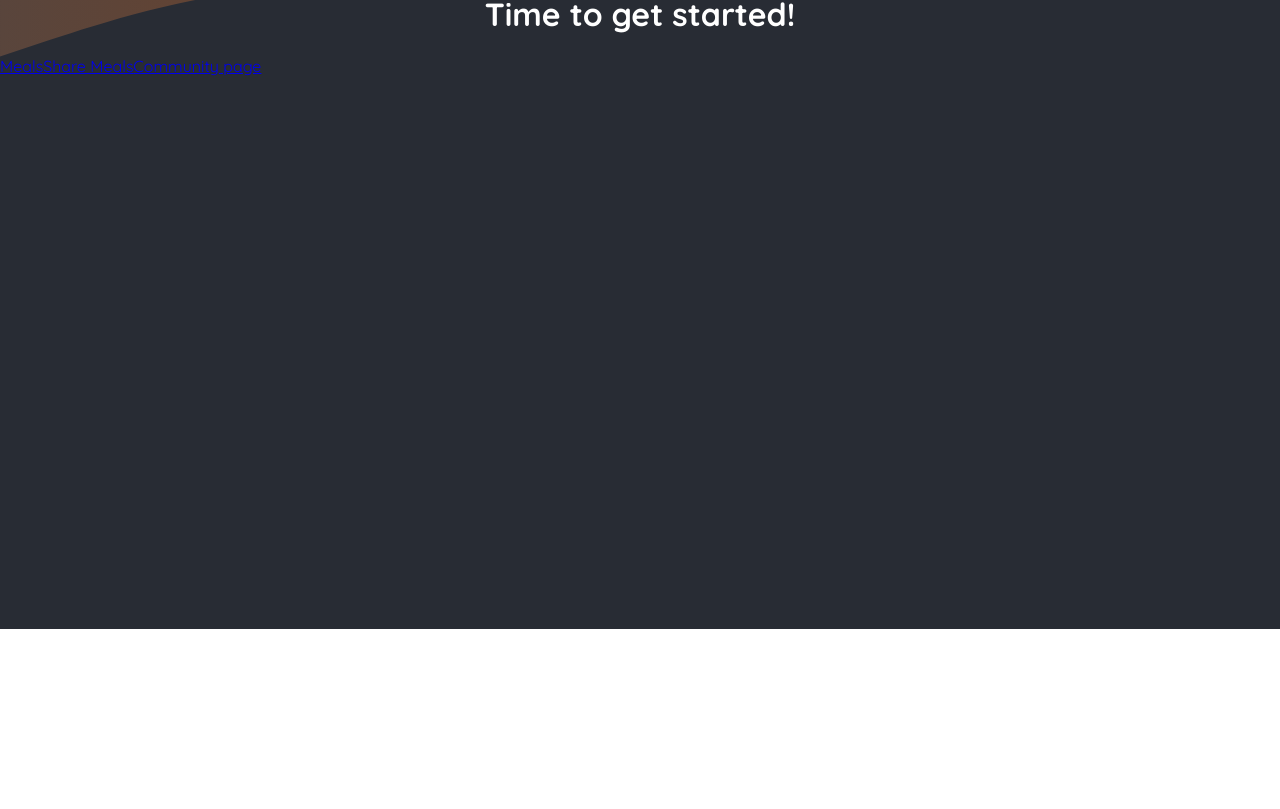
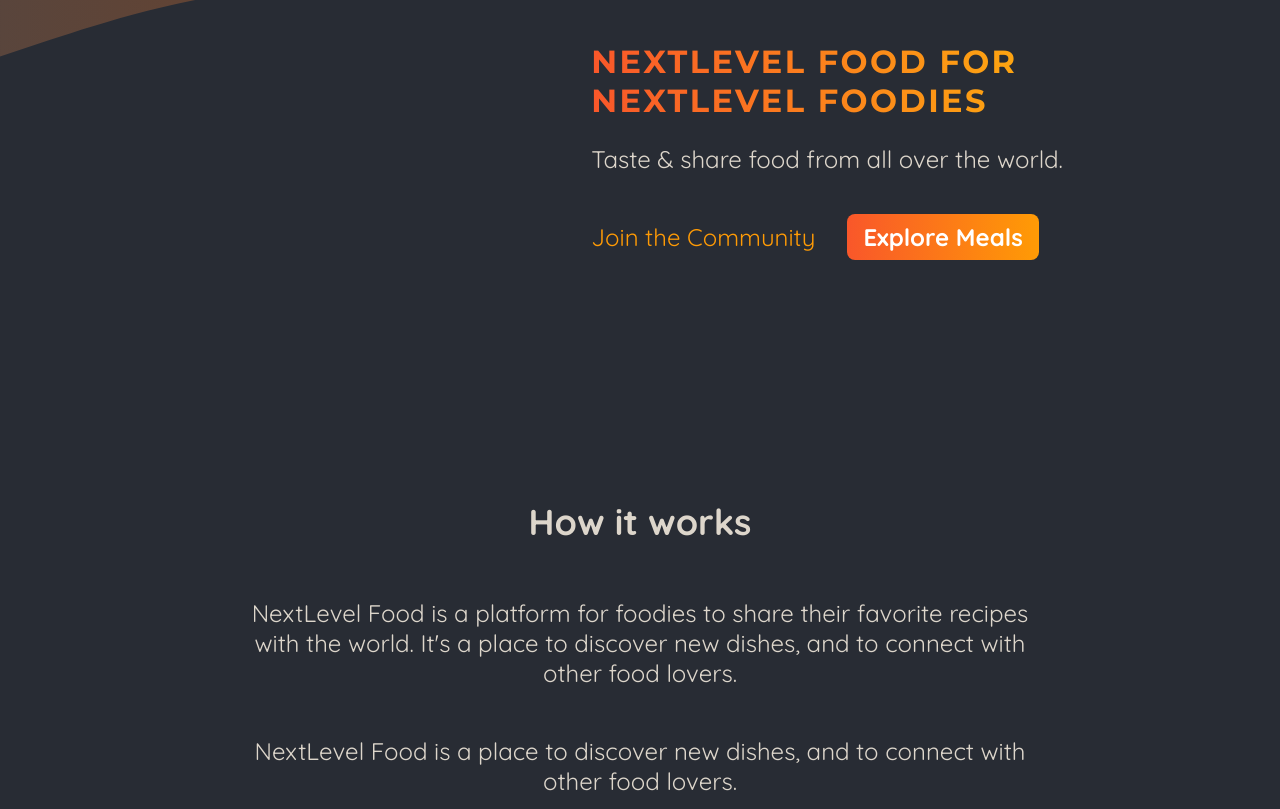
Before and after one commit to amr4356/foodies-nextjs-project, a Next.js app: page / in a window 1280 px wide. Shown: the part 171-980 px from the top of the page. Before the commit the page ends 800 px from the top, so only its background shows below. Built offline with nearby package versions, Linux system fonts and the light colour scheme.

Commit message:
425. Populating The Starting Page Content

```diff
--- a/app/page.js
+++ b/app/page.js
@@ -1,16 +1,50 @@
-import Link from "next/link";
+import Link from 'next/link';
+
+import classes from './page.module.css';
 
 export default function Home() {
   return (
-    <main>
-      <h1 style={{ color: 'white', textAlign: 'center' }}>
-        Time to get started!
-      </h1>
-      <p>
-        <Link href="/meals">Meals</Link>
-        <Link href="/meals/share">Share Meals</Link>
-        <Link href="/community">Community page</Link>
-      </p>
-    </main>
+    <>
+      <header className={classes.header}>
+        <div className={classes.slideshow}></div>
+        <div>
+          <div className={classes.hero}>
+            <h1>NextLevel Food for NextLevel Foodies</h1>
+            <p>Taste & share food from all over the world.</p>
+          </div>
+          <div className={classes.cta}>
+            <Link href="/community">Join the Community</Link>
+            <Link href="/meals">Explore Meals</Link>
+          </div>
+        </div>
+      </header>
+      <main>
+        <section className={classes.section}>
+          <h2>How it works</h2>
+          <p>
+            NextLevel Food is a platform for foodies to share their favorite
+            recipes with the world. It&apos;s a place to discover new dishes, and to
+            connect with other food lovers.
+          </p>
+          <p>
+            NextLevel Food is a place to discover new dishes, and to connect
+            with other food lovers.
+          </p>
+        </section>
+
+        <section className={classes.section}>
+          <h2>Why NextLevel Food?</h2>
+          <p>
+            NextLevel Food is a platform for foodies to share their favorite
+            recipes with the world. It&apos;s a place to discover new dishes, and to
+            connect with other food lovers.
+          </p>
+          <p>
+            NextLevel Food is a place to discover new dishes, and to connect
+            with other food lovers.
+          </p>
+        </section>
+      </main>
+    </>
   );
 }
--- /dev/null
+++ b/app/page.module.css
@@ -0,0 +1,75 @@
+.header {
+  display: flex;
+  gap: 3rem;
+  margin: 3rem auto;
+  width: 90%;
+  max-width: 75rem;
+}
+
+.slideshow {
+  width: 40rem;
+  height: 25rem;
+}
+
+.hero {
+  color: #ddd6cb;
+  font-size: 1.5rem;
+}
+
+.hero h1 {
+  font-size: 2rem;
+  font-weight: bold;
+  font-family: 'Montserrat', sans-serif;
+  letter-spacing: 0.15rem;
+  text-transform: uppercase;
+  background: linear-gradient(90deg, #f9572a, #ffc905);
+  background-clip: text;
+  -webkit-background-clip: text;
+  -webkit-text-fill-color: transparent;
+}
+
+.cta {
+  font-size: 1.5rem;
+  display: flex;
+  gap: 1rem;
+}
+
+.cta a {
+  display: inline-block;
+  margin-top: 1rem;
+  padding: 0.5rem 1rem;
+  border-radius: 0.5rem;
+  background: linear-gradient(90deg, #f9572a, #ff9b05);
+  color: #ffffff;
+  font-weight: bold;
+  text-decoration: none;
+}
+
+.cta a:hover,
+.cta a:active {
+  background: linear-gradient(90deg, #fd4715, #f9b241);
+}
+
+.cta a:first-child {
+  background: transparent;
+  font-weight: normal;
+  color: #ff9b05;
+  padding-left: 0;
+}
+
+.cta a:first-child:hover,
+.cta a:first-child:active {
+  background: transparent;
+  color: #f9b241;
+}
+
+.section {
+  display: flex;
+  flex-direction: column;
+  color: #ddd6cb;
+  font-size: 1.5rem;
+  max-width: 50rem;
+  width: 90%;
+  margin: 2rem auto;
+  text-align: center;
+}
```
